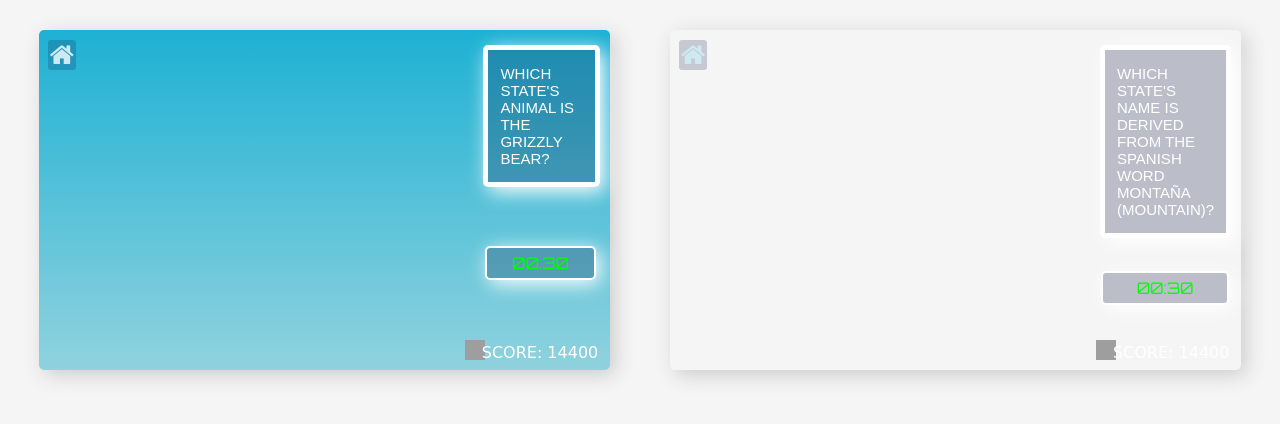
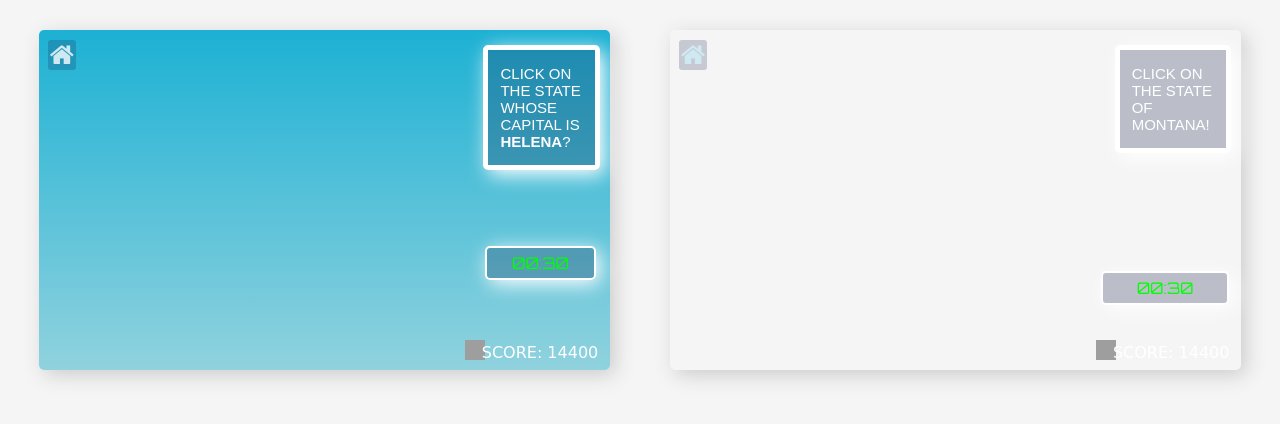
Before and after one commit to GameProjectBozeman/mock, a plain HTML site: page index.html in a window 1280 px wide. Drawn offline with Linux system fonts and the light colour scheme; grey boxes are pictures that could not be loaded; a web font is replaced by a local one.

Commit message:
Minor edits to index.html

```diff
--- a/index.html
+++ b/index.html
@@ -20,7 +20,7 @@
         <div class="usmock"></div>
         <div class="modalMock">
             <p>
-                Which state's animal is the Grizzly Bear?
+                Click on the state whose capital is <strong>Helena</strong>?
             </p>
         </div>
         <div class="timer1">00:30</div>
@@ -32,7 +32,7 @@
         <div class="usmock"></div>
         <div class="modalMock">
             <p>
-                Which state's name is derived from the Spanish word montaña (mountain)?
+                Click on the state of Montana!
             </p>
         </div>
         <div class="timer2">00:30</div>
```
